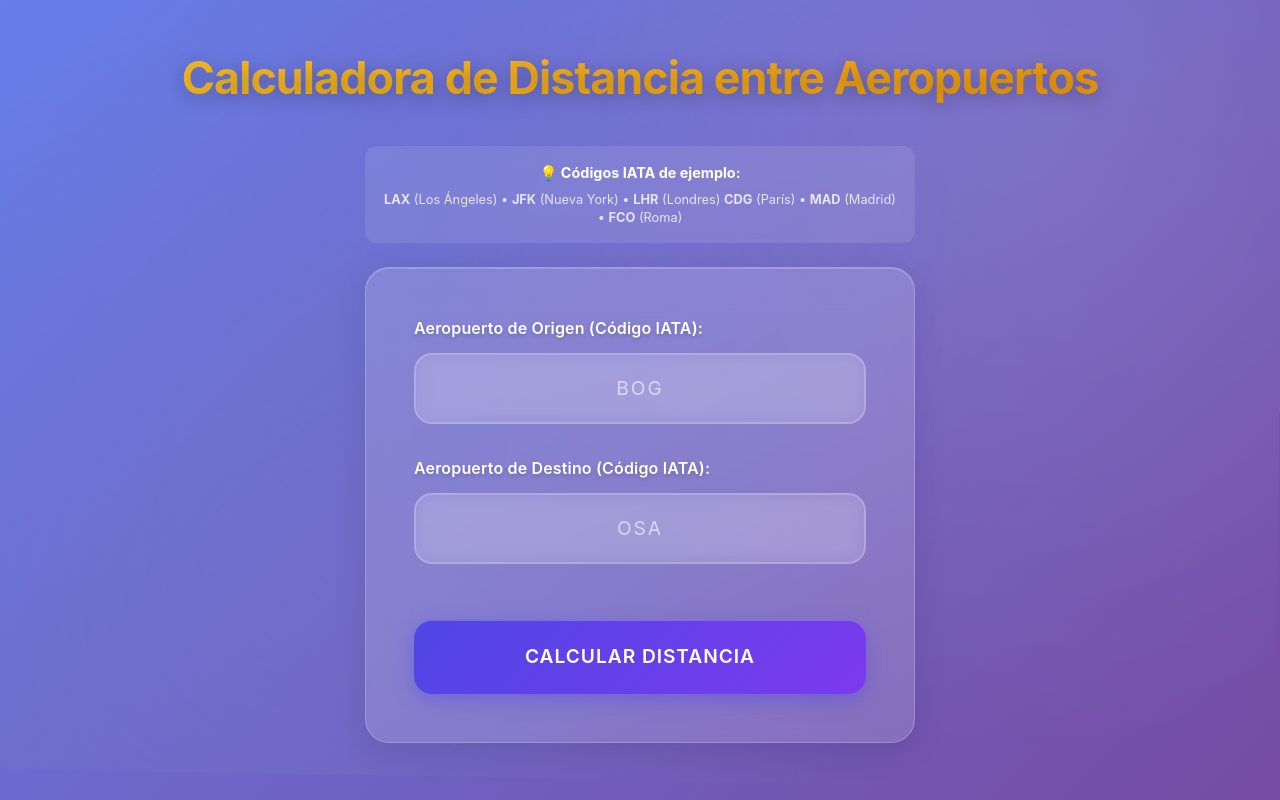
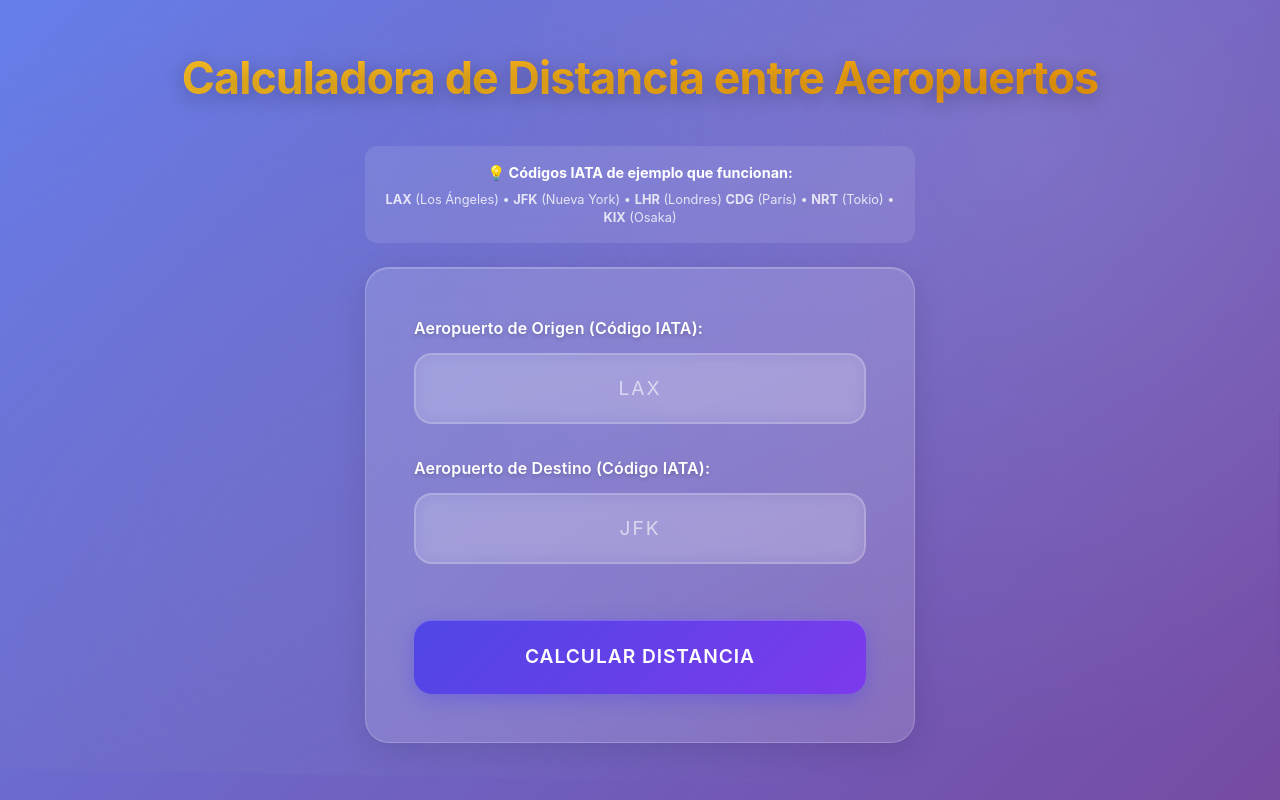
Before and after one commit to hdavid1206/Airport_Apis_App, a Django app: page / in a window 1280 px wide. Run offline with Django 5.2, Linux system fonts and the light colour scheme.

Commit message:
prueba 5

```diff
--- a/airport_distance_project/airports/templates/airport_distance.html
+++ b/airport_distance_project/airports/templates/airport_distance.html
@@ -15,10 +15,10 @@
 
         <!-- Ayuda con códigos de ejemplo -->
         <div id="examples" style="background: rgba(255,255,255,0.1); backdrop-filter: blur(10px); padding: 1rem; border-radius: 12px; margin-bottom: 1.5rem; max-width: 550px;">
-            <p style="color: white; font-size: 0.9rem; margin-bottom: 0.5rem; text-align: center;"><strong>💡 Códigos IATA de ejemplo:</strong></p>
+            <p style="color: white; font-size: 0.9rem; margin-bottom: 0.5rem; text-align: center;"><strong>💡 Códigos IATA de ejemplo que funcionan:</strong></p>
             <p style="color: rgba(255,255,255,0.8); font-size: 0.8rem; text-align: center; margin: 0; line-height: 1.4;">
                 <strong>LAX</strong> (Los Ángeles) • <strong>JFK</strong> (Nueva York) • <strong>LHR</strong> (Londres)<br>
-                <strong>CDG</strong> (París) • <strong>MAD</strong> (Madrid) • <strong>FCO</strong> (Roma)
+                <strong>CDG</strong> (París) • <strong>NRT</strong> (Tokio) • <strong>KIX</strong> (Osaka)
             </p>
         </div>
 
@@ -31,7 +31,7 @@
                     type="text"
                     id="aeropuerto_origen"
                     name="aeropuerto_origen"
-                    placeholder="BOG"
+                    placeholder="LAX"
                     maxlength="3"
                     pattern="[A-Z]{3}"
                     title="Ingrese código IATA de 3 letras"
@@ -46,7 +46,7 @@
                     type="text"
                     id="aeropuerto_destino"
                     name="aeropuerto_destino"
-                    placeholder="OSA"
+                    placeholder="JFK"
                     maxlength="3"
                     pattern="[A-Z]{3}"
                     title="Ingrese código IATA de 3 letras"
--- a/airport_distance_project/airports/templates/calculate.html
+++ b/airport_distance_project/airports/templates/calculate.html
@@ -39,7 +39,7 @@
                     type="text"
                     id="aeropuerto_destino"
                     name="aeropuerto_destino"
-                    placeholder="LAX"
+                    placeholder="JFK"
                     maxlength="3"
                     pattern="[A-Z]{3}"
                     title="Ingrese código IATA de 3 letras"
```
